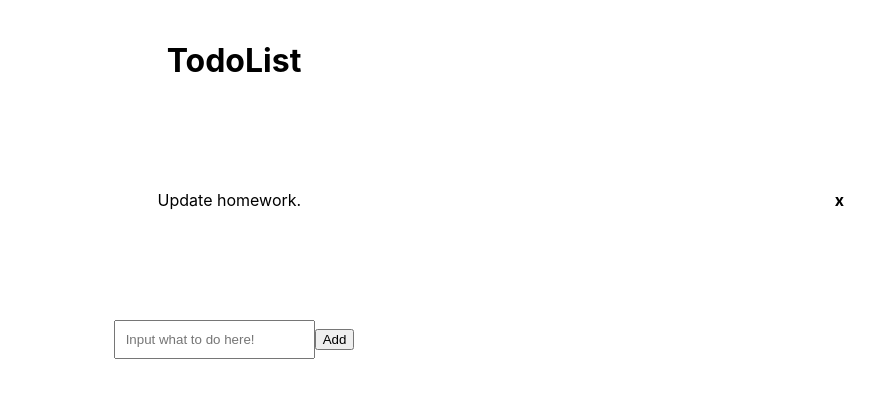
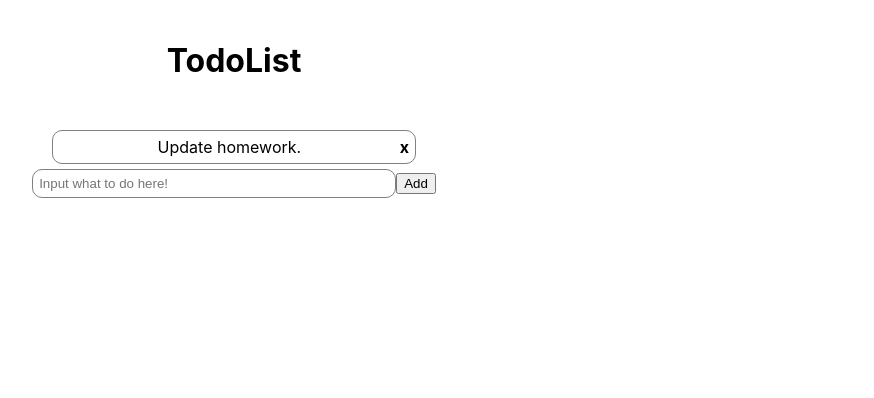
Before and after one commit to mrklorenz/react-redux-todolist, a React (Create React App) app: page / in a window 1280 px wide. Shown: the top 398 px of the page, without its empty margins (406-1280 px from the left). Built offline with nearby package versions, Linux system fonts and the light colour scheme.

Commit message:
[ReactRedux][Mark] feat: Changed style of to do items

```diff
--- a/src/features/todos/styles/ToDoItem.css
+++ b/src/features/todos/styles/ToDoItem.css
@@ -4,7 +4,11 @@
     font-weight: bold;
 }
 
-.toggleDiv {
+.textSpan{
+    cursor: pointer;
+}
+
+.toDoFormDiv {
     width: 350px;
     margin: 0 auto;
     margin-bottom: 5px;
@@ -12,3 +16,7 @@
     border-radius: 10px;
     padding: 6px;
 }
+
+.toDoFormDiv.done{
+    text-decoration: line-through;
+}
```
